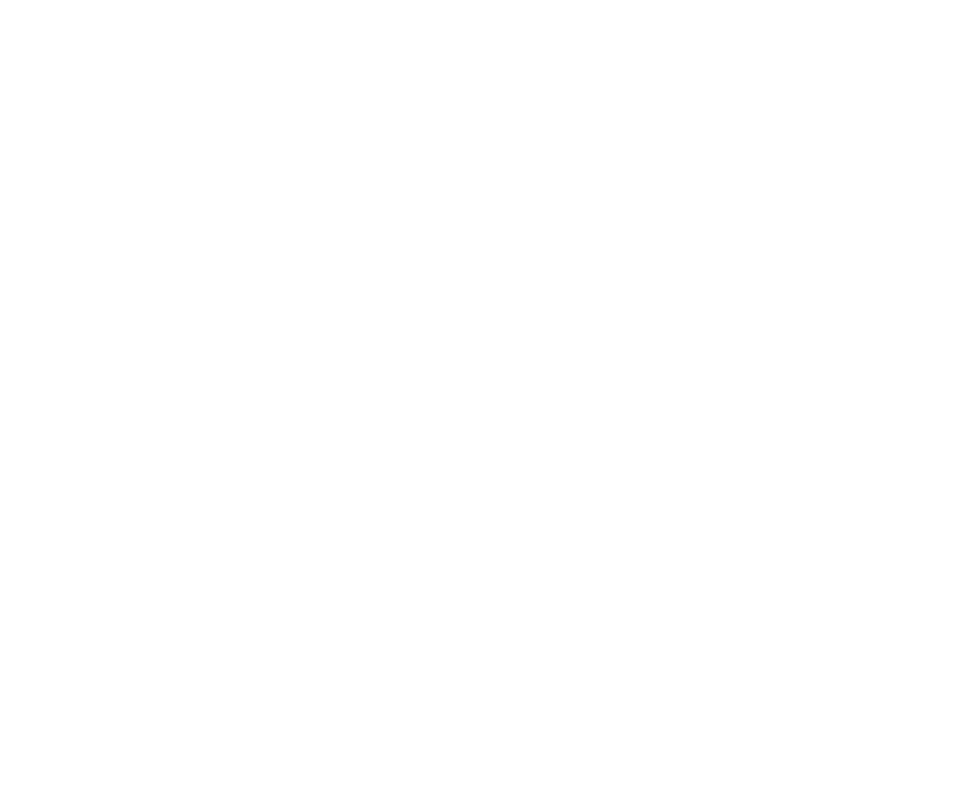
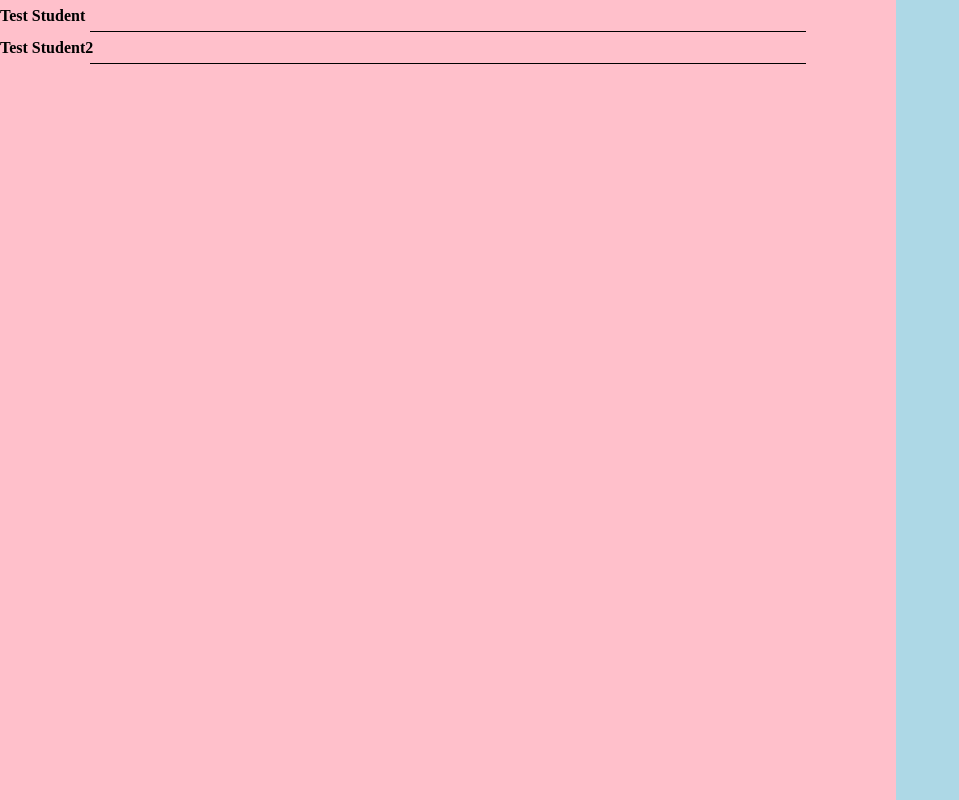
Before and after one commit to dpaschal-lf/closure_demo, a plain HTML site: page sample/index.html in a window 1280 px wide. Shown: the whole page, without its empty margins (0-959 px from the left). Drawn offline with Linux system fonts and the light colour scheme.

Commit message:
added content

```diff
--- a/sample/index.html
+++ b/sample/index.html
@@ -6,6 +6,14 @@
 	<script type="text/javascript" src="script.js"></script>
 </head>
 <body>
-
+	<div id="listDisplay">
+		<div class="studentContainer">
+			<div class="name">Test Student</div>
+		</div>
+		<div class="studentContainer">
+			<div class="name">Test Student2</div>
+		</div>
+	</div>
+	<div id="infoDisplay"></div>
 </body>
 </html>
--- a/sample/script.js
+++ b/sample/script.js
@@ -1,7 +1,13 @@
+
+var students = [
+	{ name: 'sri', favoriteColor: 'blue', spiritAnimal: 'https://o.aolcdn.com/images/dims3/GLOB/crop/1080x540+0+227/resize/630x315!/format/jpg/quality/85/http%3A%2F%2Fo.aolcdn.com%2Fhss%2Fstorage%2Fmidas%2Fd37c021d9fe56f3dea016d90630e213e%2F205297589%2F18581072_1372886469458704_6287495743800344576_n%25281%2529.jpg'},
+	{ name: 'brandon', favoriteColor: 'blue', spiritAnimal: 'https://vetstreet.brightspotcdn.com/dims4/default/ed9c960/2147483647/crop/695x409%2B0%2B17/resize/645x380/quality/90/?url=https%3A%2F%2Fvetstreet-brightspot.s3.amazonaws.com%2Fee%2F52%2F574ac9cf4c16a6e1c3a8743e5f23%2Fborder-collie-ap-1bwcwp.jpg'},
+	{ name: 'michael e', favoriteColor: 'blue', spiritAnimal: 'https://images-na.ssl-images-amazon.com/images/I/51BooYEMBgL._UX385_.jpg'},
+	{ name: 'julian', favoriteColor: 'predictable blue', spiritAnimal: 'https://natgeo.imgix.net/factsheets/thumbnails/Article-%20Sloths%20May%20Be%20Slow,%20But%20Theyre%20Not%20Stupid%20.jpg?auto=compress,format&w=1024&h=560&fit=crop'},
+	{ name: 'erin', favoriteColor: 'red', spiritAnimal: 'https://www.savethekoala.com/sites/savethekoala.com/files/uploads/31.jpg'},
+	{ name: 'kyle', favoriteColor: 'green', spiritAnimal: 'https://www.natgeokids.com/wp-content/uploads/2017/02/giraffe-facts-1.jpg'},
 
 
-var students = [
-	{ name: '', favoriteColor: '', animalPicture: ''}
 ];
 
 function listAllStudents(studentArray){
--- a/sample/style.css
+++ b/sample/style.css
@@ -0,0 +1,28 @@
+body{
+	display: flex;
+	height: 100vh;
+	margin: 0;
+}
+#listDisplay{
+	background-color: pink;
+	width: 70%;
+}
+#infoDisplay{
+	width: 30%;
+	background-color: lightblue;
+}
+.studentContainer{
+	position: relative;
+	line-height: 2em;
+}
+.studentContainer::after{
+	content: '';
+	width: 80%;
+	position: absolute;
+	bottom: 0;
+	border-bottom: 1px solid black;
+	left: 10%;
+}
+.studentContainer > .name{
+	font-weight: bold;
+}
```
